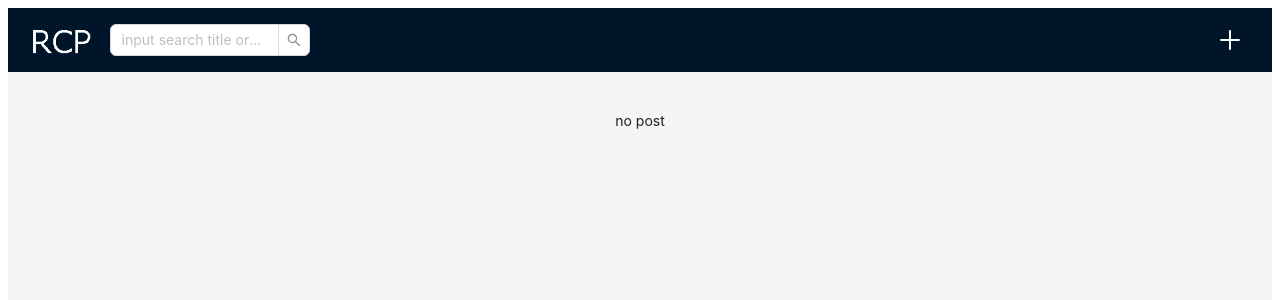
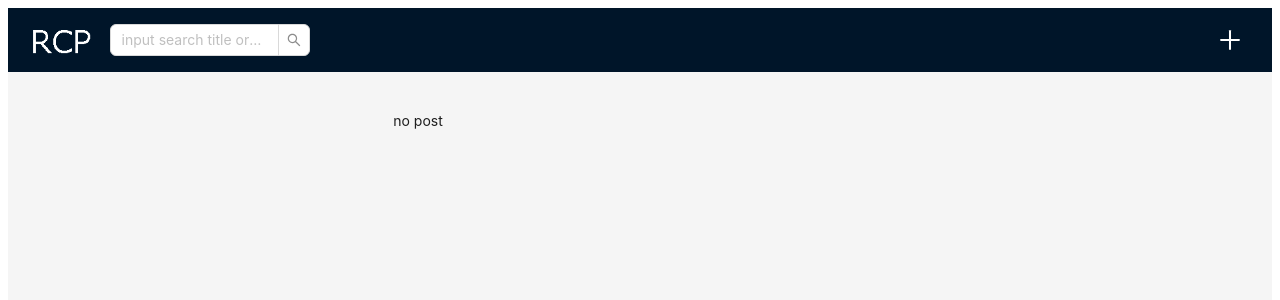
Before and after one commit to metathink/pwa-rcp, a React (Vite) app: page / in a window 1280 px wide. Shown: the top 300 px of the page. Built offline with nearby package versions, Linux system fonts and the light colour scheme.

Commit message:
margin add

```diff
--- a/src/components/Post/PostContainer.tsx
+++ b/src/components/Post/PostContainer.tsx
@@ -10,7 +10,7 @@ const PostContainer = ({ view, setView, posts }: {
     posts: Post[]
 }) => {
     return (
-        <Content style={{ padding: '20px', maxWidth: '800px', width: '100%', margin: '0 auto' }}>
+        <Content style={{ padding: '20px', maxWidth: '800px', width: '100%', margin: '0 10px' }}>
             {view === "list" && <PostListView setView={setView} posts={posts} />}
             {view === "detail" && <PostDetail view={view} />}
             {view === "create" && <PostCreate />}
```
